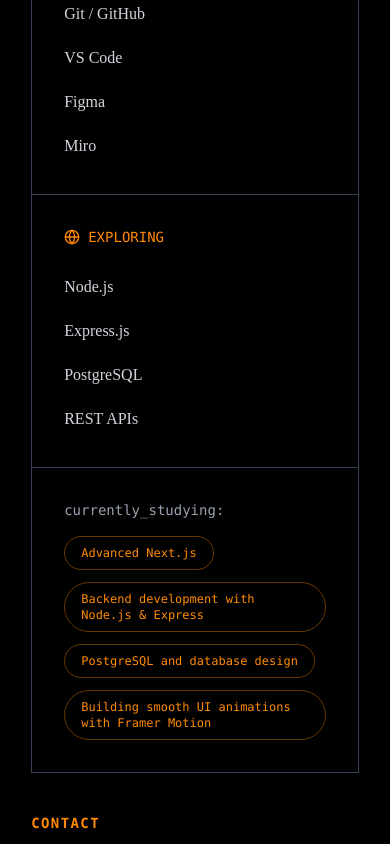
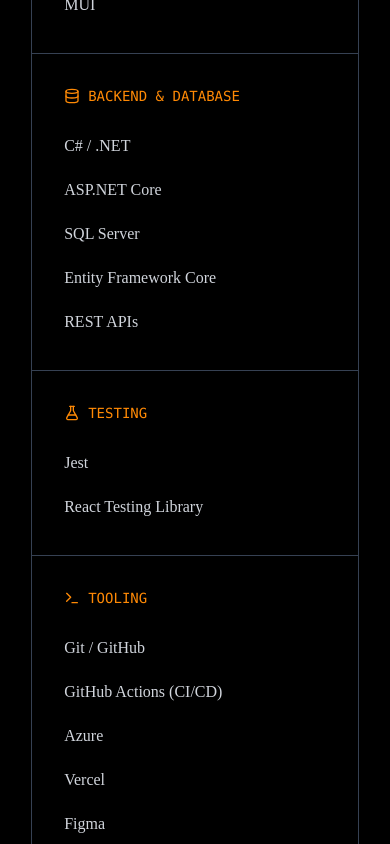
Before and after one commit to mousmimukherjee-dev/mousumi-portfolio, a Next.js app: page / in a window 390 px wide. Shown: the part 4500-5344 px from the top of the page. Built offline with nearby package versions, Linux system fonts and the light colour scheme; no server answers; a web font is replaced by a local one.

Commit message:
fix: update skills section and correct contact email

```diff
--- a/src/components/Contact.tsx
+++ b/src/components/Contact.tsx
@@ -69,7 +69,7 @@
             className="inline-flex  items-center gap-1 bg-orange-400 text-black-100 font-mono p-2 md:px-6 md:py-4 rounded-lg md:rounded-full hover:bg-orange-300 transition-colors"
           >
             <Mail className="w-4 h-4" />
-            <span className="hidden sm:inline text-sm font-mono text-black-100">mousumi.chatterjee6@gmail.com</span>
+            <span className="hidden sm:inline text-sm font-mono text-black-100">mousmichatterjee6@gmail.com</span>
             <span className="md:hidden inline-flex text-sm font-mono text-black-100">Email me</span>
             <ArrowUpRight className="w-4 h-4 text-black-100" />
           </a>
--- a/src/components/Skills.tsx
+++ b/src/components/Skills.tsx
@@ -1,7 +1,7 @@
 "use client";
 
 import React from "react";
-import { Code2, Layers, Terminal, Globe } from "lucide-react";
+import { Code2, Layers, Terminal, Globe, Database, FlaskConical } from "lucide-react";
 import { motion } from "motion/react";
 
 interface SkillGroup {
@@ -24,17 +24,48 @@
   {
     icon: <Layers className="w-4 h-4" />,
     title: "FRAMEWORKS",
-    skills: ["React", "Next.js", "Vite", "Tailwind CSS"],
+    skills: [
+      "React",
+      "Next.js",
+      "Angular",
+      "Vite",
+      "Tailwind CSS",
+      "Bootstrap",
+      "MUI",
+    ],
+  },
+  {
+    icon: <Database className="w-4 h-4" />,
+    title: "BACKEND & DATABASE",
+    skills: [
+      "C# / .NET",
+      "ASP.NET Core",
+      "SQL Server",
+      "Entity Framework Core",
+      "REST APIs",
+    ],
+  },
+  {
+    icon: <FlaskConical className="w-4 h-4" />,
+    title: "TESTING",
+    skills: ["Jest", "React Testing Library"],
   },
   {
     icon: <Terminal className="w-4 h-4" />,
     title: "TOOLING",
-    skills: ["Git / GitHub", "VS Code", "Figma", "Miro"],
+    skills: [
+      "Git / GitHub",
+      "GitHub Actions (CI/CD)",
+      "Azure",
+      "Vercel",
+      "Figma",
+      "VS Code",
+    ],
   },
   {
     icon: <Globe className="w-4 h-4" />,
     title: "EXPLORING",
-    skills: ["Node.js", "Express.js", "PostgreSQL", "REST APIs"],
+    skills: ["Node.js", "Express.js", "PostgreSQL"],
   },
 ];
 
@@ -58,7 +89,7 @@
 
         <h2 className="text-3xl sm:text-7xl font-Ovo mb-16">The toolkit</h2>
 
-        <div className="grid grid-cols-1 sm:grid-cols-2 lg:grid-cols-4 border border-gray-700">
+        <div className="grid grid-cols-1 sm:grid-cols-2 lg:grid-cols-3 border border-gray-700">
           {skillGroups.map((group, index) => (
             <div
               key={group.title}
```
